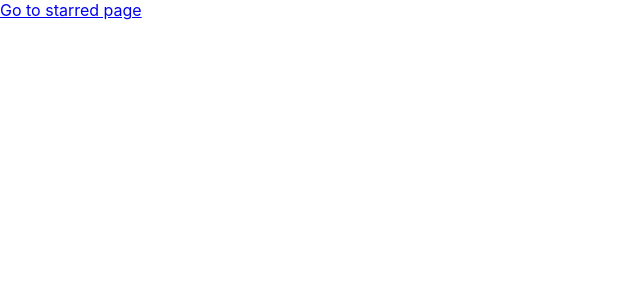
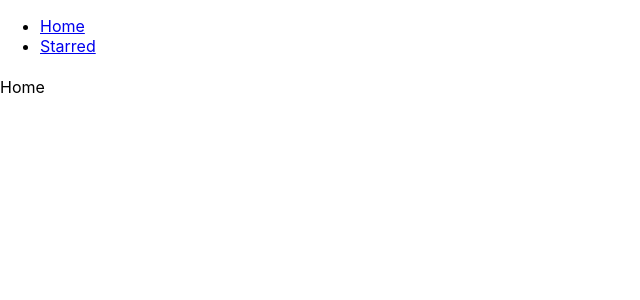
Before and after one commit to Its-kushal/Box-Office-R, a React (Create React App) app: page / in a window 1280 px wide. Shown: the top 300 px of the page, without its empty margins (0-640 px from the left). Built offline with nearby package versions, Linux system fonts and the light colour scheme.

Commit message:
added app title and navs component

```diff
--- a/src/App.jsx
+++ b/src/App.jsx
@@ -2,13 +2,16 @@
 import { BrowserRouter, Route, Routes } from "react-router-dom";
 import Home from "./pages/Home.jsx"
 import Starred from "./pages/Starred.jsx";
+import MainLayout from "./components/MainLayout.jsx";
 
 function App() {
    return (
       <BrowserRouter>
          <Routes>
-            <Route path="/" element={<Home />} />
-            <Route path="/starred" element={<Starred />} />
+            <Route element={<MainLayout />}>
+               <Route path="/" element={<Home />} />
+               <Route path="/starred" element={<Starred />} />
+            </Route>
 
 
             <Route path="*" element={<div>Page Not Found</div>} />
--- /dev/null
+++ b/src/components/AppTitle.jsx
@@ -0,0 +1,13 @@
+const AppTitle = ( props ) => {
+
+    const { title, subtitle } = props;
+
+    return (
+        <div>
+            <h1>{title}</h1>
+            <p>{subtitle}</p>
+        </div>
+    );
+}
+
+export default AppTitle;
--- /dev/null
+++ b/src/components/MainLayout.jsx
@@ -0,0 +1,15 @@
+import { Outlet } from "react-router-dom";
+import Navs from "./Navs.jsx";
+import AppTitle from "./AppTitle.jsx";
+
+const MainLayout = () => {
+    return (
+        <div>
+            <Navs />
+            <AppTitle title="" subtitle=""/>
+            <Outlet />
+        </div>
+    );
+}
+
+export default MainLayout;
--- /dev/null
+++ b/src/components/Navs.jsx
@@ -0,0 +1,28 @@
+import { Link } from 'react-router-dom';
+
+const LINKS = [
+   {
+      text: 'Home',
+      to: '/',
+   },
+   {
+      text: 'Starred',
+      to: '/starred',
+   }
+];
+
+const Navs = () => {
+   return (
+      <div>
+         <ul>
+            {LINKS.map(item => (
+               <li key={item.to}>
+                  <Link to={item.to}>{item.text}</Link>
+               </li>
+            ))}
+         </ul>
+      </div>
+   );
+};
+
+export default Navs;
--- a/src/pages/Home.jsx
+++ b/src/pages/Home.jsx
@@ -1,11 +1,7 @@
-import { Link } from "react-router-dom";
+// import { Link } from "react-router-dom";
 
 const Home = () => {
-    return (
-        <div>
-            <Link to="/starred">Go to starred page</Link>
-        </div>
-    );
-}
+   return <div>Home</div>;
+};
 
 export default Home;
--- a/src/pages/Starred.jsx
+++ b/src/pages/Starred.jsx
@@ -1,3 +1,5 @@
+// import { Link } from "react-router-dom";
+
 const Starred = () => {
     return (
         <div>starred</div>
```
